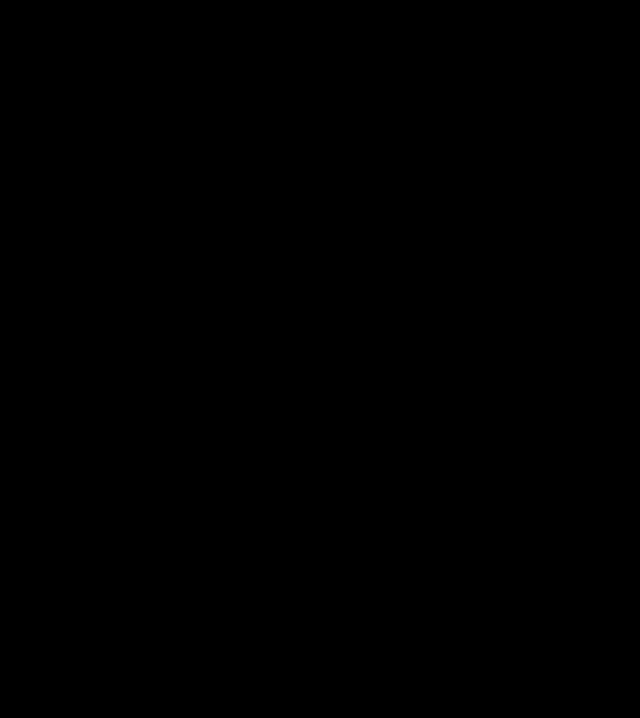
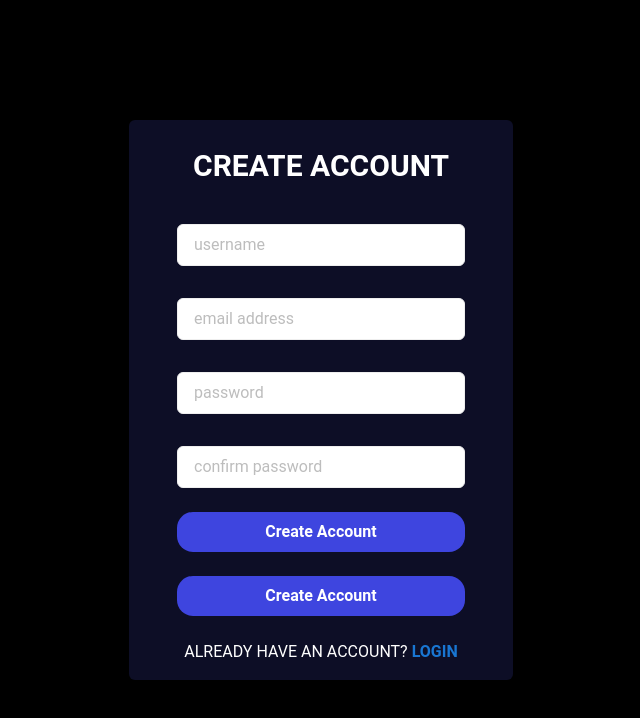
Before and after one commit to aswinkrishna-p/paint-cont-UI, a React (Create React App) app: page /painter/register in a window 1280 px wide. Before the commit this address had no page. Shown: the top 718 px of the page, without its empty margins (319-959 px from the left). Built offline with nearby package versions, Linux system fonts and the light colour scheme.

Commit message:
painter signup done

```diff
--- a/src/App.js
+++ b/src/App.js
@@ -9,6 +9,7 @@ import AdminLogin from './Pages/Admin/AdminLogin';
 import AdminDash from './Pages/Admin/AdminDash';
 import AdminUserManagement from './Pages/Admin/AdminUserManagement';
 import PainterProfile from './Pages/Painters/PainterProfile';
+import PainterRegister from './Pages/Painters/PainterRegister';
 
 function App(props) {
   return (
@@ -30,6 +31,7 @@ function App(props) {
 
       {/* painterRoutes */}
 
+      <Route path='painter/register' element = {<PainterRegister/>} />
       <Route path='painter/profile' element = {<PainterProfile/>} />
     </Routes>
 
--- /dev/null
+++ b/src/Pages/Painters/PainterRegister.jsx
@@ -0,0 +1,135 @@
+import React, { useState,useEffect } from 'react';
+import {useDispatch} from 'react-redux'
+import toast,{Toaster} from 'react-hot-toast'
+import {Link, useNavigate} from 'react-router-dom'
+import { signup } from '../../api/painterApi';
+import { signInStart ,signInFailure ,signInSuccess  } from '../../Redux/user/UserSlice';
+import { isValidEmail, isValidPassword, isValiduserName } from '../../services/validations';
+
+function PainterRegister(props) {
+
+  const [FormData , setFormData] = useState({})
+  const dispatch =  useDispatch()
+  const navigate = useNavigate()
+
+//   useEffect(() => {
+//     if (localStorage.getItem("user_token")) {
+//       //if already logged in
+//       navigate('/')
+//     }
+//   }, [navigate])
+
+const handleSubmit = async (event) =>{
+
+  try {
+     event.preventDefault();
+
+     if(FormData.password !== FormData.confirmpassword){
+        return toast('Password mismatch', { icon: '⛔', });
+     }
+
+     const Tformdata ={
+      ...FormData,
+      username:FormData.username.trim(),
+      email:FormData.email.trim(),
+      password:FormData.password.trim(),
+      confirmpassword:FormData.confirmpassword.trim()
+     }
+
+     if(!Tformdata.username || !Tformdata.email || !Tformdata.password){
+      return toast.error("Missing required fields");
+     }
+
+
+     if(!isValiduserName(Tformdata.username)){
+
+       return toast.error("Invalid userName");
+      }
+
+      if(!isValidPassword(Tformdata.password)){
+
+        return toast.error("Password must be at least 6 characters long");
+      }
+
+    if(!isValidEmail(Tformdata.email)){
+
+      return toast.error("Invalid email format");
+    }
+
+    dispatch(signInStart())
+    let res = await signup(Tformdata)
+    // console.log('resssssss' ,res);
+    dispatch(signInSuccess(res.data))
+
+    if(res.status === 200){
+      toast.success('Signup successful \n Please Login to continue')
+      setTimeout(() => {
+
+        navigate('/login')
+      }, 2000);
+    }else{
+      toast.error('user already exists')
+    }
+   } catch (error) {
+    dispatch(signInFailure(error.message))
+    console.log(error.message);
+   }
+}
+
+const handleChange =(event) =>{
+  setFormData({...FormData, [event.target.name]: event.target.value})
+
+}
+
+
+    return (
+        <div className=" w-screen h-screen flex flex-col justify-center items-center bg-cover bg-center ">
+          <Toaster/>
+      <div className="flex flex-col items-center gap-4 w-96 h-auto  bg-[#0D0E26] rounded-md">
+        <div>
+          <h1 className="text-white uppercase mt-7 font-semibold text-3xl ">Create Account</h1>
+        </div>
+        <form className="flex flex-col gap-6 py-4 px-14" onSubmit={(event) => handleSubmit(event)} >
+          <input
+            type="text"
+            name="username"
+            id='username'
+            placeholder="username"
+            className="block bg-[white] w-72 px-4 py-2 mt-2   border rounded-md "
+            onChange={handleChange}
+          />
+          <input
+            type="email"
+            name="email"
+            id='email'
+            placeholder="email address"
+            className="block bg-[white] w-72 px-4 py-2 mt-2   border rounded-md "
+            onChange={handleChange}
+          />
+          <input
+            type="password"
+            name="password"
+            id='password'
+            placeholder="password"
+            className="block bg-[white] w-72 px-4 py-2 mt-2   border rounded-md "
+            onChange={handleChange}
+          />
+          <input
+            type="password"
+            name="confirmpassword"
+            id='confirmpassword'
+            placeholder="confirm password "
+            className="block bg-[white] w-72 px-4 py-2 mt-2   border rounded-md "
+            onChange={handleChange}
+          />
+
+          <button type='submit' className=" text-white bg-[#3E45DF] rounded-2xl py-2 px-4 font-bold hover:bg-[#1c2294] transition duration-300 ">Create Account</button>
+          <button className=" text-white bg-[#3E45DF] rounded-2xl py-2 px-4 font-bold hover:bg-[#1c2294] transition duration-300 ">Create Account</button>
+          <span className="text-white uppercase text-center">Already have an account? <Link to= '/login' className="font-bold text-blue-700" >Login</Link> </span>
+        </form>
+      </div>
+    </div>
+    );
+}
+
+export default PainterRegister;
--- /dev/null
+++ b/src/Redux/painter/PainterSlice.js
@@ -0,0 +1,45 @@
+import { createSlice } from "@reduxjs/toolkit";
+
+const initialState = {
+  currentUser: null,
+  loading: false,
+  error: null,
+};
+
+const painterSlice = createSlice({
+  name: "painter",
+  initialState,
+  reducers: {
+    signInStart: (state) => {
+      state.loading = true;
+      state.error = null;
+    },
+    signInSuccess: (state, action) => {
+      state.currentUser = action.payload;
+      state.loading = false;
+      state.error = null;
+    },
+    signInFailure: (state, action) => {
+      state.loading = false;
+      state.error = action.payload;
+    },
+    signOut: (state) => {
+      state.currentUser = null;
+      state.loading = false;
+      state.error = null;
+    },
+    clearError: (state) => {
+      state.error = null;
+    },
+  },
+});
+
+export const {
+  signInStart,
+  signInSuccess,
+  signInFailure,
+  signOut,
+  clearError,
+} = userSlice.actions;
+
+export default painterSlice.reducer;
--- /dev/null
+++ b/src/api/painterApi.js
@@ -0,0 +1,14 @@
+import { axiosApi } from "../services/api";
+import painterRoutes from "../services/endpoints/painterRoutes";
+
+
+
+export const signup = async (Registerdata) =>{
+    try {
+        let response = await axiosApi.post(painterRoutes.register, Registerdata)
+        console.log('response from backend' ,response);
+        return response
+    } catch (error) {
+        console.log(error);
+    }
+}
--- /dev/null
+++ b/src/services/endpoints/painterRoutes.js
@@ -0,0 +1,6 @@
+
+const painterRoutes = {
+    register:'/painter/register'
+}
+
+export default painterRoutes
```
